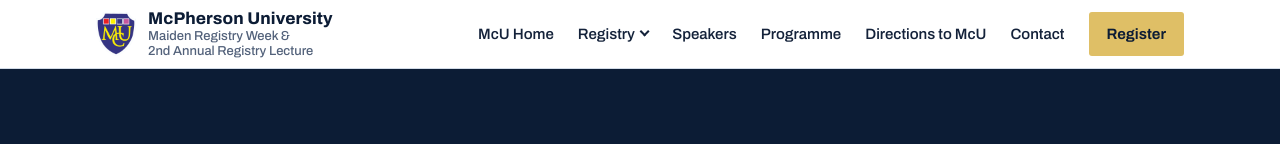
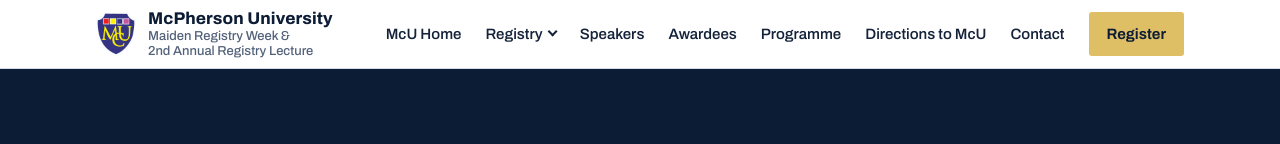
Before and after one commit to Runoxdd/registry-program-mcpherson, a plain HTML site: page index.html in a window 1280 px wide. Shown: the top 144 px of the page. Drawn offline with Linux system fonts and the light colour scheme.

Commit message:
Always serve fresh pages; add Awardees to menu
Co-Authored-By: Claude Opus 5.5 <noreply@anthropic.com>
Claude-Session: https://claude.ai/code/session_015AVsXoFTH2XbPiCxcN1N8k

```diff
--- a/index.html
+++ b/index.html
@@ -45,6 +45,7 @@
         </div>
       </div>
       <a href="#speakers">Speakers</a>
+      <a href="#awardees">Awardees</a>
       <a href="#programme">Programme</a>
       <a href="#directions">Directions to McU</a>
       <a href="#contact">Contact</a>
```
Also changed, not shown: vercel.json.
